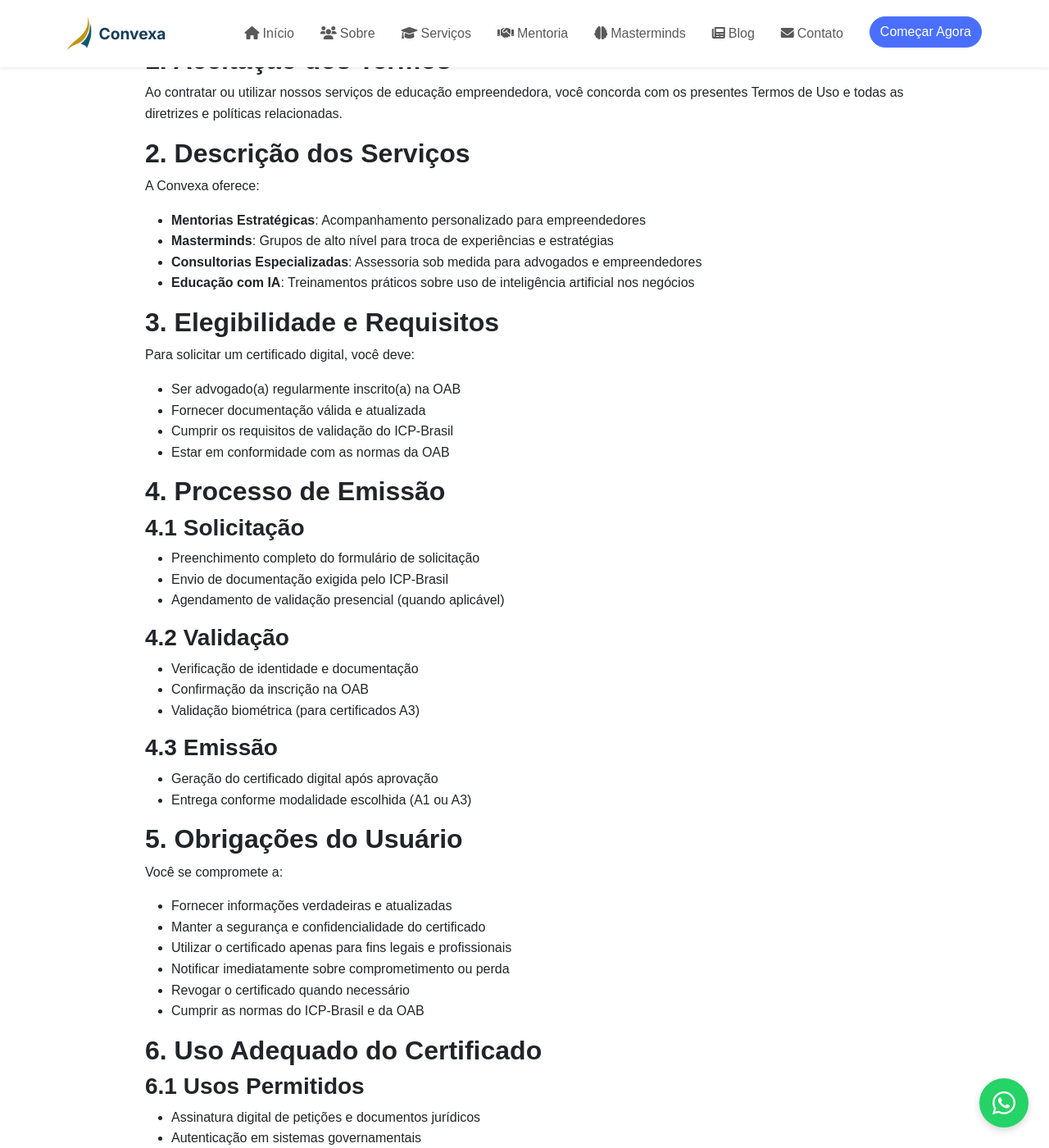
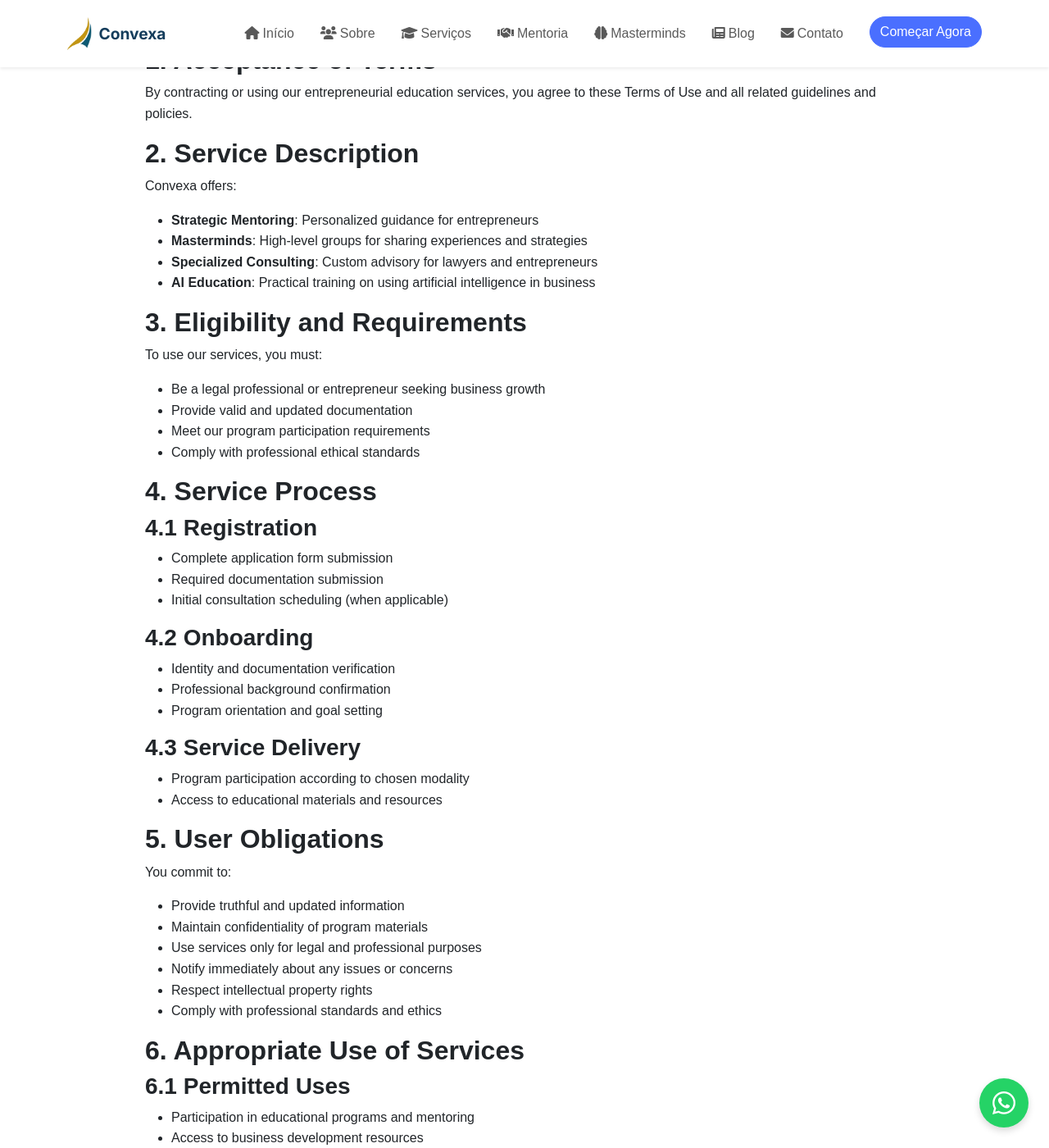
Before and after one commit to CalculoJuridico/convexa, a Jekyll site: the page build/termos-de-uso/index.html, which Jekyll copies as it is, in a window 1280 px wide and 1400 px high, scrolled down 218 px. Shown: the whole window at 82% size. Built offline with Jekyll 4.4.1, drawn with Linux system fonts in a browser that asks for light colours; some of the changed text lies outside the part shown.

Commit message:
Remove remaining certificate references from privacy policy and terms of use
- Updated privacy policy to remove ICP-Brasil and certificate validation references
- Completely rewrote terms of use to focus on educational services instead of digital certificates
- Aligned policy documents with Convexa's education business model

```diff
--- a/build/termos-de-uso/index.html
+++ b/build/termos-de-uso/index.html
@@ -3,8 +3,8 @@
 <head>
   <meta charset="UTF-8">
   <meta name="viewport" content="width=device-width, initial-scale=1.0">
-  <title>Termos de Uso | Convexa - Educação Empreendedora com Impacto Real</title>
-  <meta name="description" content="Termos e condições de uso dos serviços da Convexa - Educação Empreendedora.">
+  <title>Terms of Use | Convexa - Educação Empreendedora com Impacto Real</title>
+  <meta name="description" content="Terms and conditions for using Convexa services - Entrepreneurial Education.">
 
   <!-- Favicon -->
   <link rel="icon" href="/favicon.ico" type="image/x-icon">
@@ -25,13 +25,13 @@
 
   <!-- SEO tags -->
   <!-- Basic SEO tags -->
-<meta name="description" content="Termos e condições de uso dos serviços da Convexa - Educação Empreendedora.">
+<meta name="description" content="Terms and conditions for using Convexa services - Entrepreneurial Education.">
 <meta name="author" content="Convexa - Educação Empreendedora com Impacto Real">
 <meta name="robots" content="index, follow">
 
 <!-- Open Graph tags -->
-<meta property="og:title" content="Termos de Uso">
-<meta property="og:description" content="Termos e condições de uso dos serviços da Convexa - Educação Empreendedora.">
+<meta property="og:title" content="Terms of Use">
+<meta property="og:description" content="Terms and conditions for using Convexa services - Entrepreneurial Education.">
 <meta property="og:url" content="http://0.0.0.0:4000/termos-de-uso/">
 <meta property="og:site_name" content="Convexa - Educação Empreendedora com Impacto Real">
 <meta property="og:locale" content="pt_BR">
@@ -40,8 +40,8 @@
 
 <!-- Twitter Card tags -->
 <meta name="twitter:card" content="summary_large_image">
-<meta name="twitter:title" content="Termos de Uso">
-<meta name="twitter:description" content="Termos e condições de uso dos serviços da Convexa - Educação Empreendedora.">
+<meta name="twitter:title" content="Terms of Use">
+<meta name="twitter:description" content="Terms and conditions for using Convexa services - Entrepreneurial Education.">
 
 
 <!-- Schema.org markup -->
@@ -132,217 +132,217 @@
   <div class="row">
     <div class="col-lg-10 mx-auto">
       <article class="page-content">
-        <h1 class="page-title mb-4">Termos de Uso</h1>
+        <h1 class="page-title mb-4">Terms of Use</h1>
 
-        <h2 id="termos-de-uso---convexa">Termos de Uso - Convexa</h2>
+        <h2 id="terms-of-use---convexa">Terms of Use - Convexa</h2>
 
-<p><em>Última atualização: 26 de junho de 2025</em></p>
+<p><em>Last updated: June 26, 2025</em></p>
 
-<h2 id="1-aceitação-dos-termos">1. Aceitação dos Termos</h2>
+<h2 id="1-acceptance-of-terms">1. Acceptance of Terms</h2>
 
-<p>Ao contratar ou utilizar nossos serviços de educação empreendedora, você concorda com os presentes Termos de Uso e todas as diretrizes e políticas relacionadas.</p>
+<p>By contracting or using our entrepreneurial education services, you agree to these Terms of Use and all related guidelines and policies.</p>
 
-<h2 id="2-descrição-dos-serviços">2. Descrição dos Serviços</h2>
+<h2 id="2-service-description">2. Service Description</h2>
 
-<p>A Convexa oferece:</p>
+<p>Convexa offers:</p>
 
 <ul>
-  <li><strong>Mentorias Estratégicas</strong>: Acompanhamento personalizado para empreendedores</li>
-  <li><strong>Masterminds</strong>: Grupos de alto nível para troca de experiências e estratégias</li>
-  <li><strong>Consultorias Especializadas</strong>: Assessoria sob medida para advogados e empreendedores</li>
-  <li><strong>Educação com IA</strong>: Treinamentos práticos sobre uso de inteligência artificial nos negócios</li>
+  <li><strong>Strategic Mentoring</strong>: Personalized guidance for entrepreneurs</li>
+  <li><strong>Masterminds</strong>: High-level groups for sharing experiences and strategies</li>
+  <li><strong>Specialized Consulting</strong>: Custom advisory for lawyers and entrepreneurs</li>
+  <li><strong>AI Education</strong>: Practical training on using artificial intelligence in business</li>
 </ul>
 
-<h2 id="3-elegibilidade-e-requisitos">3. Elegibilidade e Requisitos</h2>
+<h2 id="3-eligibility-and-requirements">3. Eligibility and Requirements</h2>
 
-<p>Para solicitar um certificado digital, você deve:</p>
+<p>To use our services, you must:</p>
 
 <ul>
-  <li>Ser advogado(a) regularmente inscrito(a) na OAB</li>
-  <li>Fornecer documentação válida e atualizada</li>
-  <li>Cumprir os requisitos de validação do ICP-Brasil</li>
-  <li>Estar em conformidade com as normas da OAB</li>
+  <li>Be a legal professional or entrepreneur seeking business growth</li>
+  <li>Provide valid and updated documentation</li>
+  <li>Meet our program participation requirements</li>
+  <li>Comply with professional ethical standards</li>
 </ul>
 
-<h2 id="4-processo-de-emissão">4. Processo de Emissão</h2>
+<h2 id="4-service-process">4. Service Process</h2>
 
-<h3 id="41-solicitação">4.1 Solicitação</h3>
+<h3 id="41-registration">4.1 Registration</h3>
 <ul>
-  <li>Preenchimento completo do formulário de solicitação</li>
-  <li>Envio de documentação exigida pelo ICP-Brasil</li>
-  <li>Agendamento de validação presencial (quando aplicável)</li>
+  <li>Complete application form submission</li>
+  <li>Required documentation submission</li>
+  <li>Initial consultation scheduling (when applicable)</li>
 </ul>
 
-<h3 id="42-validação">4.2 Validação</h3>
+<h3 id="42-onboarding">4.2 Onboarding</h3>
 <ul>
-  <li>Verificação de identidade e documentação</li>
-  <li>Confirmação da inscrição na OAB</li>
-  <li>Validação biométrica (para certificados A3)</li>
+  <li>Identity and documentation verification</li>
+  <li>Professional background confirmation</li>
+  <li>Program orientation and goal setting</li>
 </ul>
 
-<h3 id="43-emissão">4.3 Emissão</h3>
+<h3 id="43-service-delivery">4.3 Service Delivery</h3>
 <ul>
-  <li>Geração do certificado digital após aprovação</li>
-  <li>Entrega conforme modalidade escolhida (A1 ou A3)</li>
+  <li>Program participation according to chosen modality</li>
+  <li>Access to educational materials and resources</li>
 </ul>
 
-<h2 id="5-obrigações-do-usuário">5. Obrigações do Usuário</h2>
+<h2 id="5-user-obligations">5. User Obligations</h2>
 
-<p>Você se compromete a:</p>
+<p>You commit to:</p>
 
 <ul>
-  <li>Fornecer informações verdadeiras e atualizadas</li>
-  <li>Manter a segurança e confidencialidade do certificado</li>
-  <li>Utilizar o certificado apenas para fins legais e profissionais</li>
-  <li>Notificar imediatamente sobre comprometimento ou perda</li>
-  <li>Revogar o certificado quando necessário</li>
-  <li>Cumprir as normas do ICP-Brasil e da OAB</li>
+  <li>Provide truthful and updated information</li>
+  <li>Maintain confidentiality of program materials</li>
+  <li>Use services only for legal and professional purposes</li>
+  <li>Notify immediately about any issues or concerns</li>
+  <li>Respect intellectual property rights</li>
+  <li>Comply with professional standards and ethics</li>
 </ul>
 
-<h2 id="6-uso-adequado-do-certificado">6. Uso Adequado do Certificado</h2>
+<h2 id="6-appropriate-use-of-services">6. Appropriate Use of Services</h2>
 
-<h3 id="61-usos-permitidos">6.1 Usos Permitidos</h3>
+<h3 id="61-permitted-uses">6.1 Permitted Uses</h3>
 <ul>
-  <li>Assinatura digital de petições e documentos jurídicos</li>
-  <li>Autenticação em sistemas governamentais</li>
-  <li>Comunicação segura com tribunais e órgãos públicos</li>
-  <li>Assinatura de contratos com validade jurídica</li>
+  <li>Participation in educational programs and mentoring</li>
+  <li>Access to business development resources</li>
+  <li>Networking with other professionals</li>
+  <li>Application of learned methodologies in your business</li>
 </ul>
 
-<h3 id="62-usos-proibidos">6.2 Usos Proibidos</h3>
+<h3 id="62-prohibited-uses">6.2 Prohibited Uses</h3>
 <ul>
-  <li>Transferência ou empréstimo a terceiros</li>
-  <li>Uso para atividades ilegais ou fraudulentas</li>
-  <li>Assinatura de documentos sem autorização</li>
-  <li>Violação de normas profissionais da OAB</li>
+  <li>Sharing or transferring access to third parties</li>
+  <li>Use for illegal or fraudulent activities</li>
+  <li>Reproduction of proprietary content without authorization</li>
+  <li>Violation of professional ethical standards</li>
 </ul>
 
-<h2 id="7-validade-e-renovação">7. Validade e Renovação</h2>
+<h2 id="7-program-duration-and-completion">7. Program Duration and Completion</h2>
 
 <ul>
-  <li><strong>Certificado A1</strong>: Válido por 1 ano</li>
-  <li><strong>Certificado A3</strong>: Válido por 3 anos</li>
-  <li>Renovação deve ser solicitada antes do vencimento</li>
-  <li>Certificados vencidos perdem validade jurídica</li>
+  <li><strong>Mentoring Programs</strong>: Duration varies by program type</li>
+  <li><strong>Masterminds</strong>: Ongoing participation with periodic renewals</li>
+  <li>Completion certificates issued upon program fulfillment</li>
+  <li>Continuing education opportunities available</li>
 </ul>
 
-<h2 id="8-revogação-de-certificados">8. Revogação de Certificados</h2>
+<h2 id="8-program-termination">8. Program Termination</h2>
 
-<p>O certificado pode ser revogado em caso de:</p>
+<p>Programs may be terminated in case of:</p>
 
 <ul>
-  <li>Comprometimento da chave privada</li>
-  <li>Mudança de dados do titular</li>
-  <li>Violação dos termos de uso</li>
-  <li>Suspensão ou cancelamento da inscrição na OAB</li>
-  <li>Solicitação do próprio titular</li>
+  <li>Violation of terms of use</li>
+  <li>Inappropriate behavior during sessions</li>
+  <li>Non-payment of agreed fees</li>
+  <li>Request by the participant</li>
+  <li>Suspension of professional license</li>
 </ul>
 
-<h2 id="9-responsabilidades-e-limitações">9. Responsabilidades e Limitações</h2>
+<h2 id="9-responsibilities-and-limitations">9. Responsibilities and Limitations</h2>
 
-<h3 id="91-nossas-responsabilidades">9.1 Nossas Responsabilidades</h3>
+<h3 id="91-our-responsibilities">9.1 Our Responsibilities</h3>
 <ul>
-  <li>Emitir certificados em conformidade com ICP-Brasil</li>
-  <li>Manter infraestrutura segura</li>
-  <li>Fornecer suporte técnico adequado</li>
-  <li>Notificar sobre questões de segurança</li>
+  <li>Deliver quality educational services</li>
+  <li>Maintain secure infrastructure</li>
+  <li>Provide adequate technical support</li>
+  <li>Notify about important program updates</li>
 </ul>
 
-<h3 id="92-limitações-de-responsabilidade">9.2 Limitações de Responsabilidade</h3>
+<h3 id="92-liability-limitations">9.2 Liability Limitations</h3>
 <ul>
-  <li>Não nos responsabilizamos por uso inadequado do certificado</li>
-  <li>Perdas decorrentes de comprometimento por negligência do usuário</li>
-  <li>Problemas causados por software de terceiros</li>
-  <li>Indisponibilidade de sistemas externos</li>
+  <li>We are not responsible for inappropriate use of learned methodologies</li>
+  <li>Losses due to participant negligence</li>
+  <li>Issues caused by third-party software</li>
+  <li>Unavailability of external systems</li>
 </ul>
 
-<h2 id="10-preços-e-pagamento">10. Preços e Pagamento</h2>
+<h2 id="10-pricing-and-payment">10. Pricing and Payment</h2>
 
 <ul>
-  <li>Preços são definidos conforme tabela vigente</li>
-  <li>Pagamento deve ser efetuado conforme condições acordadas</li>
-  <li>Taxas de renovação aplicam-se conforme período</li>
-  <li>Não há reembolso após emissão do certificado</li>
+  <li>Prices are defined according to current pricing table</li>
+  <li>Payment must be made according to agreed conditions</li>
+  <li>Renewal fees apply according to program terms</li>
+  <li>Refund policy applies as per contract terms</li>
 </ul>
 
-<h2 id="11-suporte-e-atendimento">11. Suporte e Atendimento</h2>
+<h2 id="11-support-and-service">11. Support and Service</h2>
 
-<p>Oferecemos suporte para:</p>
+<p>We offer support for:</p>
 
 <ul>
-  <li>Instalação e configuração de certificados</li>
-  <li>Resolução de problemas técnicos</li>
-  <li>Orientações sobre uso adequado</li>
-  <li>Processo de renovação</li>
+  <li>Program navigation and participation</li>
+  <li>Technical issue resolution</li>
+  <li>Guidance on methodology application</li>
+  <li>Process clarification</li>
 </ul>
 
-<p><strong>Canais de atendimento:</strong></p>
+<p><strong>Support channels:</strong></p>
 <ul>
-  <li>E-mail: suporte@certificado.adv.br</li>
-  <li>Telefone: (11) 3456-7890</li>
-  <li>Horário: Segunda a sexta, 8h às 18h</li>
+  <li>Email: suporte@convexatech.com.br</li>
+  <li>Phone: (11) 3456-7890</li>
+  <li>Hours: Monday to Friday, 8am to 6pm</li>
 </ul>
 
-<h2 id="12-conformidade-legal">12. Conformidade Legal</h2>
+<h2 id="12-legal-compliance">12. Legal Compliance</h2>
 
-<p>Nossos serviços seguem:</p>
+<p>Our services follow:</p>
 
 <ul>
-  <li>Regulamentação ICP-Brasil</li>
-  <li>Normas da OAB</li>
-  <li>Lei Geral de Proteção de Dados (LGPD)</li>
-  <li>Código Civil e legislação aplicável</li>
+  <li>Brazilian educational regulations</li>
+  <li>Professional association standards</li>
+  <li>General Data Protection Law (LGPD)</li>
+  <li>Civil Code and applicable legislation</li>
 </ul>
 
-<h2 id="13-alterações-nos-termos">13. Alterações nos Termos</h2>
+<h2 id="13-changes-to-terms">13. Changes to Terms</h2>
 
-<p>Podemos modificar estes termos periodicamente. Alterações significativas serão comunicadas com antecedência. O uso continuado dos serviços implica aceitação dos novos termos.</p>
+<p>We may modify these terms periodically. Significant changes will be communicated in advance. Continued use of services implies acceptance of new terms.</p>
 
-<h2 id="14-rescisão">14. Rescisão</h2>
+<h2 id="14-termination">14. Termination</h2>
 
-<h3 id="141-pelo-usuário">14.1 Pelo Usuário</h3>
+<h3 id="141-by-user">14.1 By User</h3>
 <ul>
-  <li>Pode solicitar revogação do certificado a qualquer momento</li>
-  <li>Deve cumprir procedimentos de revogação</li>
+  <li>May request program termination at any time</li>
+  <li>Must follow termination procedures</li>
 </ul>
 
-<h3 id="142-por-nossa-parte">14.2 Por Nossa Parte</h3>
+<h3 id="142-by-us">14.2 By Us</h3>
 <ul>
-  <li>Podemos revogar certificados por violação dos termos</li>
-  <li>Em casos de comprometimento de segurança</li>
-  <li>Por determinação de autoridades competentes</li>
+  <li>We may terminate participation for terms violation</li>
+  <li>In cases of security compromise</li>
+  <li>By determination of competent authorities</li>
 </ul>
 
-<h2 id="15-resolução-de-conflitos">15. Resolução de Conflitos</h2>
+<h2 id="15-conflict-resolution">15. Conflict Resolution</h2>
 
-<p>Em caso de disputas:</p>
+<p>In case of disputes:</p>
 
 <ol>
-  <li>Tentativa de resolução amigável</li>
-  <li>Mediação ou arbitragem</li>
-  <li>Foro da comarca de São Paulo, SP</li>
+  <li>Attempt at amicable resolution</li>
+  <li>Mediation or arbitration</li>
+  <li>Jurisdiction of São Paulo, SP courts</li>
 </ol>
 
-<h2 id="16-disposições-gerais">16. Disposições Gerais</h2>
+<h2 id="16-general-provisions">16. General Provisions</h2>
 
 <ul>
-  <li>Estes termos constituem acordo completo</li>
-  <li>Invalidade de cláusula não afeta o restante</li>
-  <li>Lei brasileira aplicável</li>
-  <li>Idioma português prevalece</li>
+  <li>These terms constitute complete agreement</li>
+  <li>Invalidity of clause does not affect the rest</li>
+  <li>Brazilian law applicable</li>
+  <li>Portuguese language prevails</li>
 </ul>
 
-<h2 id="17-contato">17. Contato</h2>
+<h2 id="17-contact">17. Contact</h2>
 
-<p>Para questões sobre estes Termos:</p>
+<p>For questions about these Terms:</p>
 
-<p><strong>E-mail</strong>: contato@convexatech.com.br<br />
-<strong>Telefone</strong>: (11) 3456-7890<br />
-<strong>Endereço</strong>: São Paulo, SP</p>
+<p><strong>Email</strong>: contato@convexatech.com.br<br />
+<strong>Phone</strong>: (11) 3456-7890<br />
+<strong>Address</strong>: São Paulo, SP</p>
 
 <hr />
 
-<p><em>Ao utilizar nossos serviços, você confirma ter lido, compreendido e concordado com estes Termos de Uso.</em></p>
+<p><em>By using our services, you confirm having read, understood, and agreed to these Terms of Use.</em></p>
 
       </article>
     </div>
```
Also changed, not shown: CLAUDE.md (+1 -0 lines), build/CLAUDE.md (+1 -0 lines), build/politica-de-privacidade/index.html (+9 -9 lines), pages/politica-de-privacidade.md (+9 -9 lines), pages/termos-de-uso.md (+119 -119 lines), .claude/settings.local.json, build/feed.xml.
